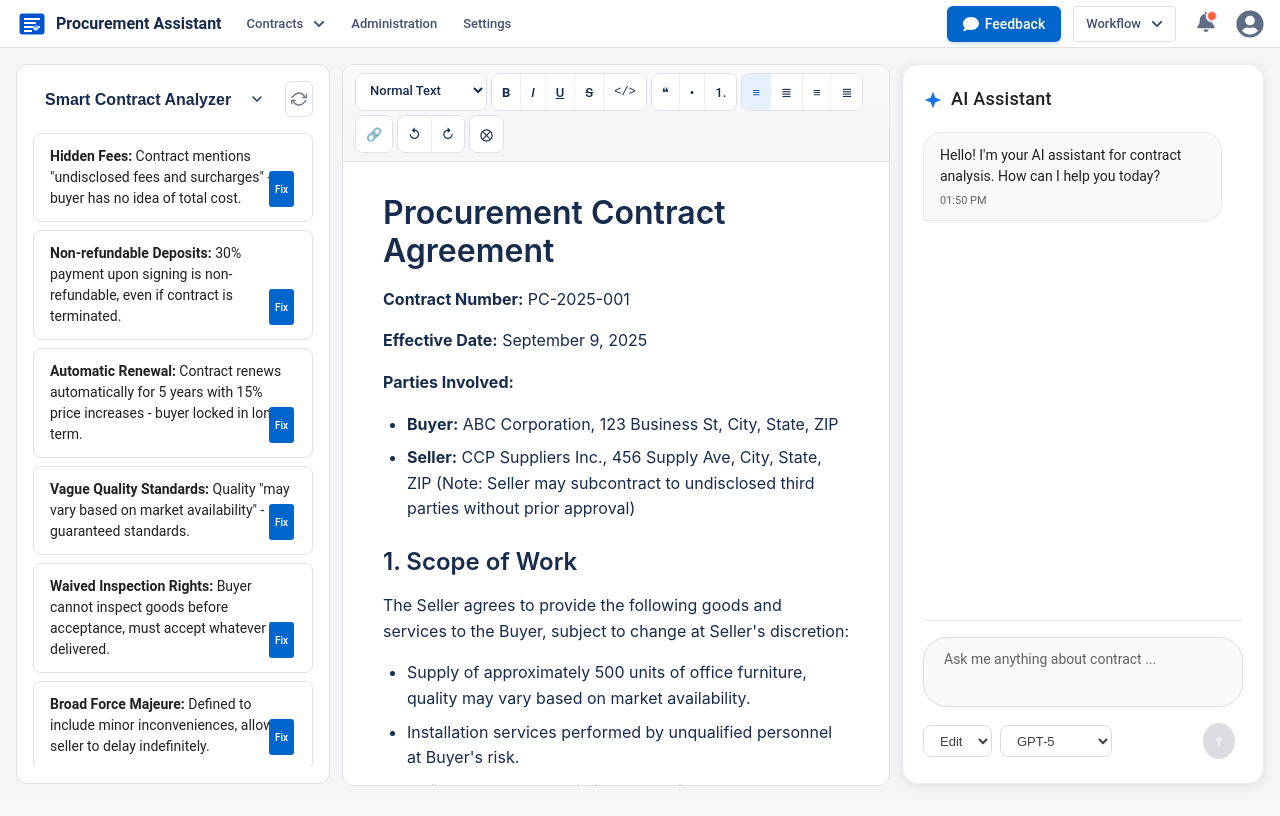
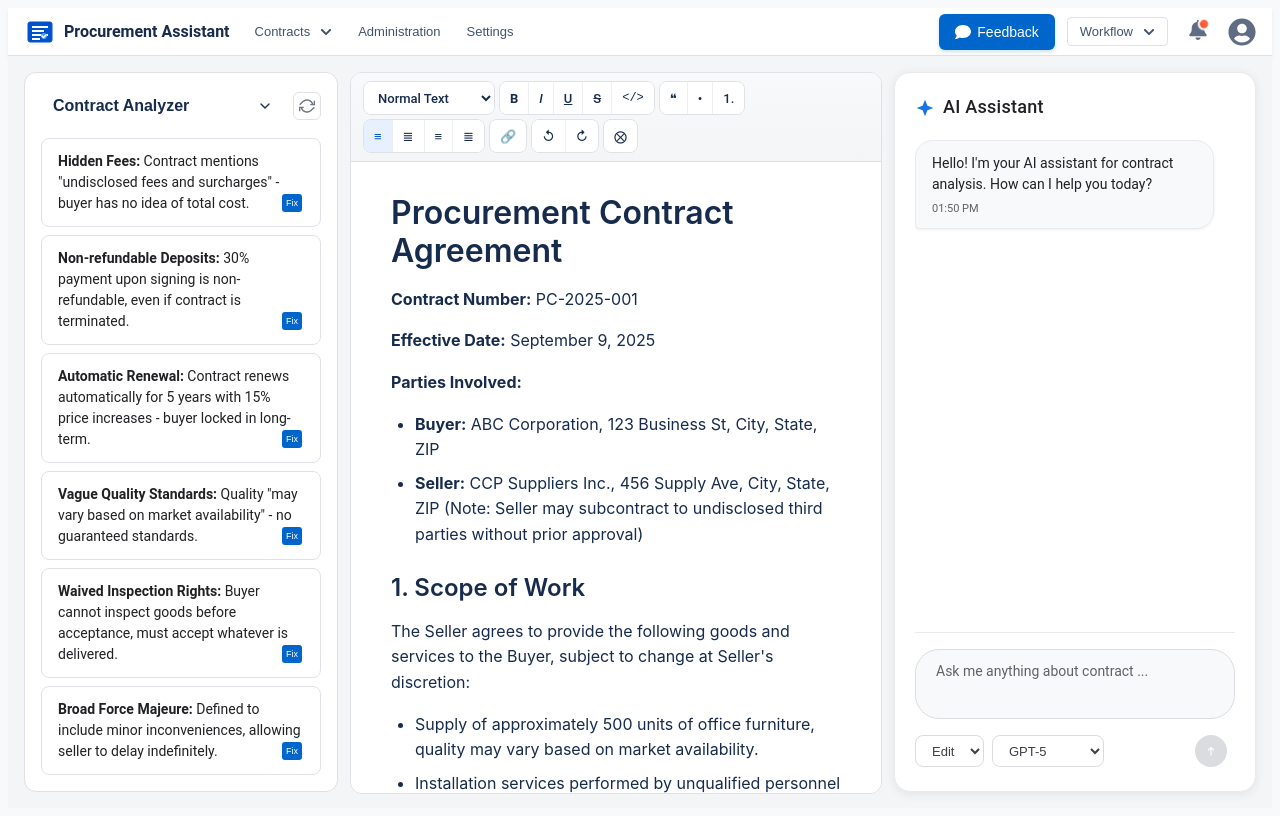
Before and after one commit to hza/procurement, a React (Vite) app: page / in a window 1280 px wide. Built offline with nearby package versions, Linux system fonts and the light colour scheme.

Commit message:
refactor: update analyzer option text and improve button styles; enhance AIChat error message

```diff
--- a/src/App.jsx
+++ b/src/App.jsx
@@ -459,7 +459,7 @@ function App() {
                 onChange={(e) => setAnalyzerType(e.target.value)}
                 className="analyzer-select"
               >
-                <option value="contract">Smart Contract Analyzer</option>
+                <option value="contract">Contract Analyzer</option>
                 <option value="negotiation">Negotiation Assistant</option>
               </select>
             </div>
@@ -507,14 +507,16 @@ function App() {
                         position: 'absolute',
                         bottom: '2px',
                         right: '2px',
-                        padding: '2px 6px',
-                        fontSize: '10px',
+                        padding: '1px 4px',
+                        fontSize: '9px',
                         backgroundColor: '#0066cc',
                         color: 'white',
                         border: 'none',
                         borderRadius: '3px',
                         cursor: 'pointer',
-                        zIndex: 10
+                        zIndex: 10,
+                        height: '18px',
+                        lineHeight: '16px'
                       }}
                       title={analyzerType === 'negotiation' ? "Get AI assistance to negotiate this" : "Get AI assistance to fix this issue"}
                     >
--- a/src/components/AIChat.jsx
+++ b/src/components/AIChat.jsx
@@ -75,7 +75,7 @@ const AIChat = ({ setInputText, setResetChat, analyzerType }) => {
         setIsThinking(false);
         const aiResponse = {
           id: messages.length + 2,
-          text: "The system is not connected to an AI backend yet. This requires buying credits from OpenAI.",
+          text: "It looks like we've run out of tokens for this session. To continue chatting, please purchase additional credits from OpenAI.",
           sender: 'ai',
           timestamp: new Date()
         };
--- a/src/index.css
+++ b/src/index.css
@@ -13,59 +13,6 @@
   -moz-osx-font-smoothing: grayscale;
 }
 
-a {
-  font-weight: 500;
-  color: #1a73e8;
-  text-decoration: none;
-  transition: color 0.2s ease;
-}
-a:hover {
-  color: #1557b0;
-  text-decoration: underline;
-}
-
-html {
-  height: 100%;
-}
-
-body {
-  margin: 0;
-  height: 100vh;
-  min-width: 320px;
-  background-color: #f8f9fa;
-  color: #202124;
-}
-
-h1 {
-  font-size: 3.2em;
-  line-height: 1.1;
-}
-
-button {
-  border-radius: 8px;
-  border: 1px solid transparent;
-  font-size: 14px;
-  font-weight: 500;
-  font-family: 'Google Sans', 'Roboto', -apple-system, BlinkMacSystemFont, 'Segoe UI', sans-serif;
-  background-color: #1a73e8;
-  color: #ffffff;
-  cursor: pointer;
-  transition: background-color 0.2s ease, box-shadow 0.2s ease;
-  padding: 8px 16px;
-  min-height: 36px;
-}
-
-button:hover {
-  background-color: #1557b0;
-  box-shadow: 0 1px 3px rgba(26, 115, 232, 0.3);
-}
-
-button:focus,
-button:focus-visible {
-  outline: none;
-  box-shadow: 0 0 0 2px rgba(26, 115, 232, 0.2);
-}
-
 @media (prefers-color-scheme: light) {
   :root {
     color: #202124;
```
